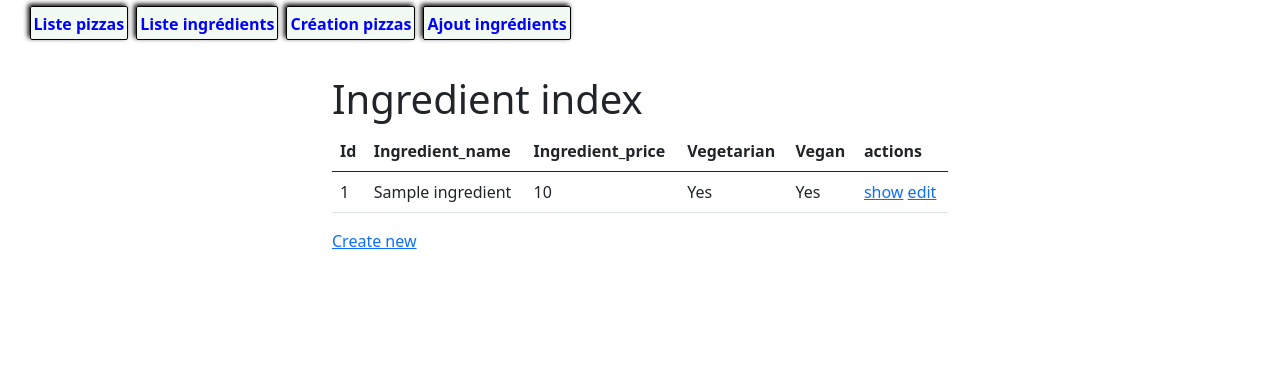
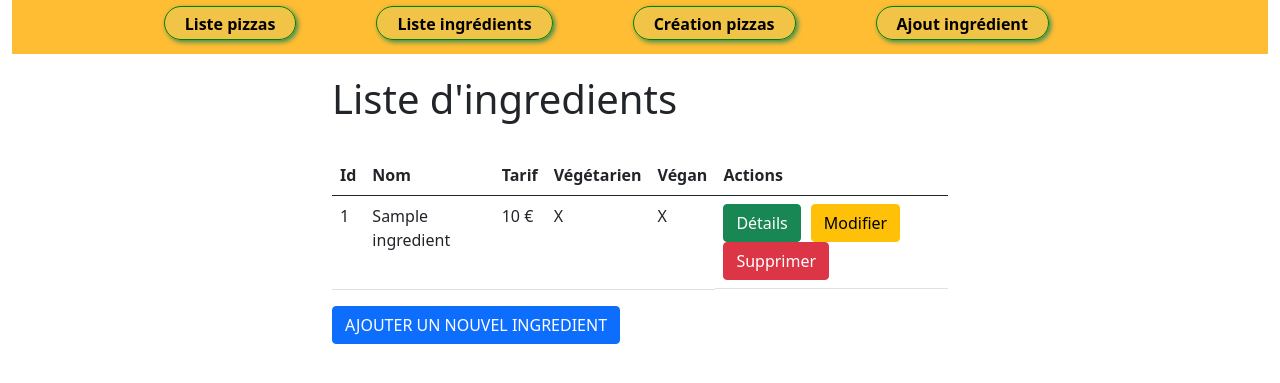
Before and after one commit to virginiescheurkogel/sf-pizza-ecf, a Symfony app: template templates/ingredient/index.html.twig in a window 1280 px wide. Shown: the top 383 px of the page. Run offline with Twig, Linux system fonts and the light colour scheme; the template is opened without the code that fills it: most values are stand-ins (such as "Sample title", 1, 10 or a date in 2020); some libraries are stand-ins or nearby versions.

Commit message:
Mise en page

```diff
--- a/public/css/style.css
+++ b/public/css/style.css
@@ -1,3 +1,8 @@
+nav {
+    background-color: #FFBD33;
+}
+
+
 .nav-bar { /* ul */
     display: flex;
     flex-direction: row;
@@ -5,23 +10,36 @@
     padding: 6px 0 6px 1% ;
     margin: 0 5px 5px 5px;
     list-style-type: none;
+    justify-content: center;
     / background-color: rgb(233, 233, 233); /
 }
 
 .nav-link { /* ul li */
-    margin: 0 8px 8px 0;
+    margin: 0 80px 8px 0;
     padding: 5px 0 3px 0;
-    border: solid black 1px;
+    border: solid green 1px;
     border-radius: 2px;
     width: max-content;
     text-decoration : none;
-    box-shadow: -2px -2px 5px 0px black;
+    box-shadow: 2px 2px 5px 0px seagreen;
     background-color: rgba(160, 224, 176, 0.144);
+    -moz-border-radius: 40px;
+    -webkit-border-radius: 40px;
 }
 
 .nav-link a{ /* ul li a */
     text-decoration : none;
-    color: blue;
-    padding: 3px;
-    font-weight: 600;
+    color: black;
+    padding: 10px;
+    margin: 10px;
+    font-weight: bold;
 }
+
+.flex {
+    display: flex;
+    flex-wrap: wrap;
+}
+
+.flex div {
+    margin-right: 10px;
+}
--- a/src/Entity/Pizza.php
+++ b/src/Entity/Pizza.php
@@ -127,6 +127,9 @@ class Pizza
         return $total;
     }
 
+
+
+
     public function VeganOrVegetarian(): string
     {
         $isVegan = true;
--- a/templates/base.html.twig
+++ b/templates/base.html.twig
@@ -26,9 +26,11 @@
                 <li class="nav-link"><a href="{{ path('pizza_index') }}">Liste pizzas</a></li>
                 <li class="nav-link"><a href="{{ path('ingredient_index') }}">Liste ingrédients</a></li>
                 <li class="nav-link"><a href="{{ path('pizza_new') }}">Création pizzas</a></li>
-            <li class="nav-link"><a href="{{ path('ingredient_new') }}">Ajout ingrédients</a></li>
+                <li class="nav-link"><a href="{{ path('ingredient_new') }}">Ajout ingrédient</a></li>
             </ul>
         </nav>
+
+
 
     <body class="container-fluid">
         <div class="row justify-content-center">
--- a/templates/ingredient/_delete_form.html.twig
+++ b/templates/ingredient/_delete_form.html.twig
@@ -1,4 +1,4 @@
 <form method="post" action="{{ path('ingredient_delete', {'id': ingredient.id}) }}" onsubmit="return confirm('Are you sure you want to delete this item?');">
     <input type="hidden" name="_token" value="{{ csrf_token('delete' ~ ingredient.id) }}">
-    <button class="btn">Delete</button>
+    <button class="btn btn-danger btn-block">Supprimer</button>
 </form>
--- a/templates/ingredient/_form.html.twig
+++ b/templates/ingredient/_form.html.twig
@@ -1,4 +1,8 @@
 {{ form_start(form) }}
+<br>
     {{ form_widget(form) }}
-    <button class="btn">{{ button_label|default('Save') }}</button>
+    <br>
+
+<div class="flex">
+    <div><button class="btn btn-primary btn-block">{{ button_label|default('ENREGISTRER') }}</button></div>
 {{ form_end(form) }}
--- a/templates/ingredient/index.html.twig
+++ b/templates/ingredient/index.html.twig
@@ -3,17 +3,19 @@
 {% block title %}Ingredient index{% endblock %}
 
 {% block body %}
-    <h1>Ingredient index</h1>
+    <h1>Liste d'ingredients</h1>
+
+    <br>
 
     <table class="table">
         <thead>
             <tr>
                 <th>Id</th>
-                <th>Ingredient_name</th>
-                <th>Ingredient_price</th>
-                <th>Vegetarian</th>
-                <th>Vegan</th>
-                <th>actions</th>
+                <th>Nom</th>
+                <th>Tarif</th>
+                <th>Végétarien</th>
+                <th>Végan</th>
+                <th>Actions</th>
             </tr>
         </thead>
         <tbody>
@@ -21,12 +23,13 @@
             <tr>
                 <td>{{ ingredient.id }}</td>
                 <td>{{ ingredient.ingredientName }}</td>
-                <td>{{ ingredient.ingredientPrice }}</td>
-                <td>{{ ingredient.vegetarian ? 'Yes' : 'No' }}</td>
-                <td>{{ ingredient.vegan ? 'Yes' : 'No' }}</td>
-                <td>
-                    <a href="{{ path('ingredient_show', {'id': ingredient.id}) }}">show</a>
-                    <a href="{{ path('ingredient_edit', {'id': ingredient.id}) }}">edit</a>
+                <td>{{ ingredient.ingredientPrice }} €</td>
+                <td>{{ ingredient.vegetarian ? 'X' : '' }}</td>
+                <td>{{ ingredient.vegan ? 'X' : '' }}</td>
+                <td class="flex">
+                    <div><a href="{{ path('ingredient_show', {'id': ingredient.id}) }}" class="btn btn-success btn-block">Détails</a></div>
+                    <div><a href="{{ path('ingredient_edit', {'id': ingredient.id}) }}" class="btn btn-warning btn-block">Modifier</a></div>
+                    {{ include('ingredient/_delete_form.html.twig') }}
                 </td>
             </tr>
         {% else %}
@@ -37,5 +40,5 @@
         </tbody>
     </table>
 
-    <a href="{{ path('ingredient_new') }}">Create new</a>
+    <a href="{{ path('ingredient_new') }}" class="btn btn-primary btn-block">AJOUTER UN NOUVEL INGREDIENT</a>
 {% endblock %}
--- a/templates/ingredient/new.html.twig
+++ b/templates/ingredient/new.html.twig
@@ -1,11 +1,11 @@
 {% extends 'base.html.twig' %}
 
-{% block title %}New Ingredient{% endblock %}
+{% block title %}Nouvel Ingredient{% endblock %}
 
 {% block body %}
-    <h1>Create new Ingredient</h1>
+    <h1>Ajout nouvel ingrédient</h1>
 
     {{ include('ingredient/_form.html.twig') }}
 
-    <a href="{{ path('ingredient_index') }}">back to list</a>
+    <!--<a href="{{ path('ingredient_index') }}">back to list</a>-->
 {% endblock %}
--- a/templates/pizza/_delete_form.html.twig
+++ b/templates/pizza/_delete_form.html.twig
@@ -1,4 +1,4 @@
 <form method="post" action="{{ path('pizza_delete', {'id': pizza.id}) }}" onsubmit="return confirm('Are you sure you want to delete this item?');">
     <input type="hidden" name="_token" value="{{ csrf_token('delete' ~ pizza.id) }}">
-    <button class="btn">Delete</button>
+    <button class="btn btn-danger btn-block">Supprimer</button>
 </form>
--- a/templates/pizza/new.html.twig
+++ b/templates/pizza/new.html.twig
@@ -1,11 +1,11 @@
 {% extends 'base.html.twig' %}
 
-{% block title %}New Pizza{% endblock %}
+{% block title %}Nouvelle Pizza{% endblock %}
 
 {% block body %}
-    <h1>Create new Pizza</h1>
+    <h1>Créer une nouvelle Pizza</h1>
 
     {{ include('pizza/_form.html.twig') }}
 
-    <a href="{{ path('pizza_index') }}">Liste pizzas</a>
+    <!--<a href="{{ path('pizza_index') }}">Liste pizzas</a>-->
 {% endblock %}
```
Also changed, not shown: src/Form/IngredientType.php (+12 -2 lines), src/Form/PizzaType.php (+19 -4 lines), templates/ingredient/edit.html.twig (+8 -3 lines), templates/ingredient/show.html.twig (+17 -12 lines), templates/pizza/_form.html.twig (+6 -1 lines), templates/pizza/edit.html.twig (+7 -3 lines), templates/pizza/index.html.twig (+16 -9 lines), templates/pizza/show.html.twig (+22 -12 lines). Lines whose indentation alone changed are shown as unchanged.
